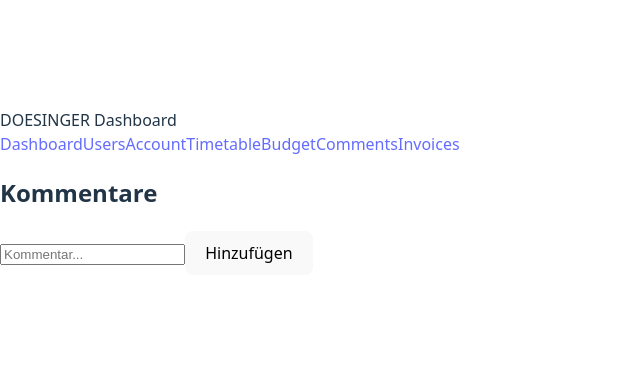
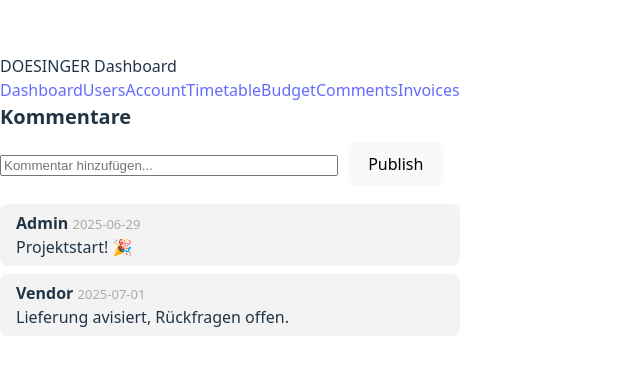
Before and after one commit to styliamo/doezy-app, a React (Vite) app: page /comments in a window 1280 px wide. Shown: the part 201-566 px from the top of the page, without its empty margins (0-640 px from the left). Built offline with nearby package versions, Linux system fonts and the light colour scheme.

Commit message:
Restore Comments, Invoices, Offers components. Finalize Budget UX.

```diff
--- a/src/Comments.tsx
+++ b/src/Comments.tsx
@@ -1,42 +1,54 @@
 import React, { useState } from "react";
 
-const Comments = () => {
-  const [comments, setComments] = useState<string[]>([]);
+type Comment = { author: string; text: string; date: string };
+
+export default function Comments() {
+  const [comments, setComments] = useState<Comment[]>([
+    { author: "Admin", text: "Projektstart! 🎉", date: "2025-06-29" },
+    { author: "Vendor", text: "Lieferung avisiert, Rückfragen offen.", date: "2025-07-01" },
+  ]);
   const [input, setInput] = useState("");
 
-  const handleAdd = () => {
+  function addComment() {
     if (!input.trim()) return;
-    setComments([...comments, input]);
+    setComments([
+      ...comments,
+      { author: "You", text: input, date: new Date().toISOString().slice(0, 10) },
+    ]);
     setInput("");
-  };
+  }
 
   return (
-    <div className="p-8 max-w-xl mx-auto">
-      <h2 className="text-xl font-bold mb-4">Kommentare</h2>
-      <div>
+    <div className="comments">
+      <div style={{ fontWeight: 600, fontSize: 20, marginBottom: 10 }}>Kommentare</div>
+      <div style={{ marginBottom: 18 }}>
         <input
-          type="text"
+          className="input-md"
+          style={{ width: 330 }}
           value={input}
-          className="border p-2 mr-2"
-          onChange={(e) => setInput(e.target.value)}
-          placeholder="Kommentar..."
+          onChange={e => setInput(e.target.value)}
+          placeholder="Kommentar hinzufügen..."
         />
-        <button
-          onClick={handleAdd}
-          className="bg-blue-700 text-white px-4 py-2 rounded"
-        >
-          Hinzufügen
+        <button className="btn-sm" onClick={addComment} style={{ marginLeft: 10 }}>
+          Publish
         </button>
       </div>
-      <ul className="mt-4">
+      <div>
         {comments.map((c, i) => (
-          <li key={i} className="py-1 border-b">
-            {c}
-          </li>
+          <div
+            key={i}
+            style={{
+              background: "#f3f3f3",
+              borderRadius: 8,
+              marginBottom: 8,
+              padding: "7px 16px",
+            }}
+          >
+            <b>{c.author}</b> <span style={{ color: "#aaa", fontSize: 13 }}>{c.date}</span>
+            <div>{c.text}</div>
+          </div>
         ))}
-      </ul>
+      </div>
     </div>
   );
-};
-
-export default Comments;
+}
--- a/src/Invoices.tsx
+++ b/src/Invoices.tsx
@@ -1,10 +1,41 @@
 import React from "react";
 
-const Invoices = () => (
-  <div className="p-8 max-w-2xl mx-auto">
-    <h2 className="text-xl font-bold mb-4">Rechnungen</h2>
-    <p>PDF-Uploads & Anzeige folgt.</p>
-  </div>
-);
+const dummyInvoices = [
+  { id: 1, title: "Invoice 1", date: "2025-07-01", amount: "3.800 €", status: "Paid", pdf: "#" },
+  { id: 2, title: "Invoice 2", date: "2025-07-15", amount: "2.450 €", status: "Open", pdf: "#" },
+];
 
-export default Invoices;
+export default function Invoices() {
+  return (
+    <div className="invoices">
+      <div style={{ fontWeight: 600, fontSize: 20, marginBottom: 12 }}>Invoices</div>
+      <table className="table-lg">
+        <thead>
+          <tr>
+            <th>Title</th>
+            <th>Date</th>
+            <th>Amount</th>
+            <th>Status</th>
+            <th>PDF</th>
+          </tr>
+        </thead>
+        <tbody>
+          {dummyInvoices.map((inv) => (
+            <tr key={inv.id}>
+              <td>{inv.title}</td>
+              <td>{inv.date}</td>
+              <td>{inv.amount}</td>
+              <td>{inv.status}</td>
+              <td>
+                <a href={inv.pdf} target="_blank" rel="noopener noreferrer">
+                  Download
+                </a>
+              </td>
+            </tr>
+          ))}
+        </tbody>
+      </table>
+      <button className="btn-sm" style={{ marginTop: 12 }}>Neue Invoice</button>
+    </div>
+  );
+}
```
Also changed, not shown: src/Offers.tsx (added, +37 -0 lines).
